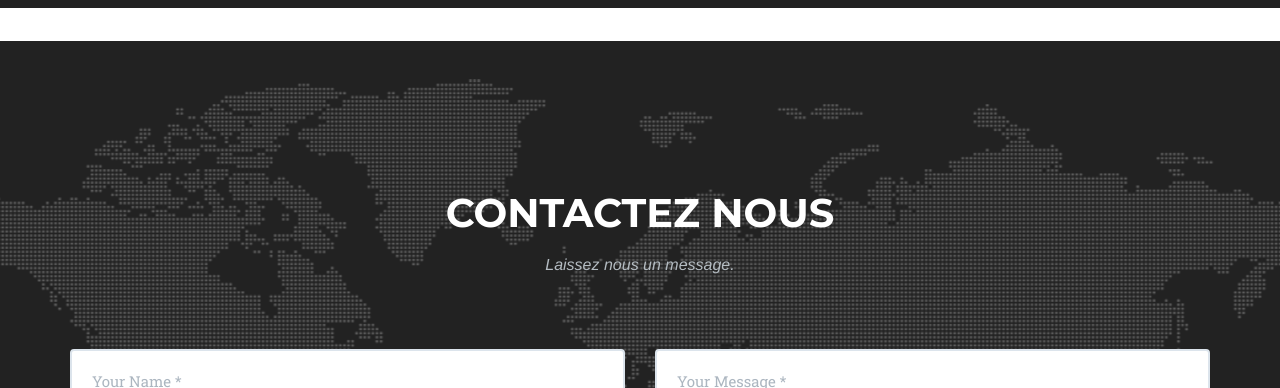
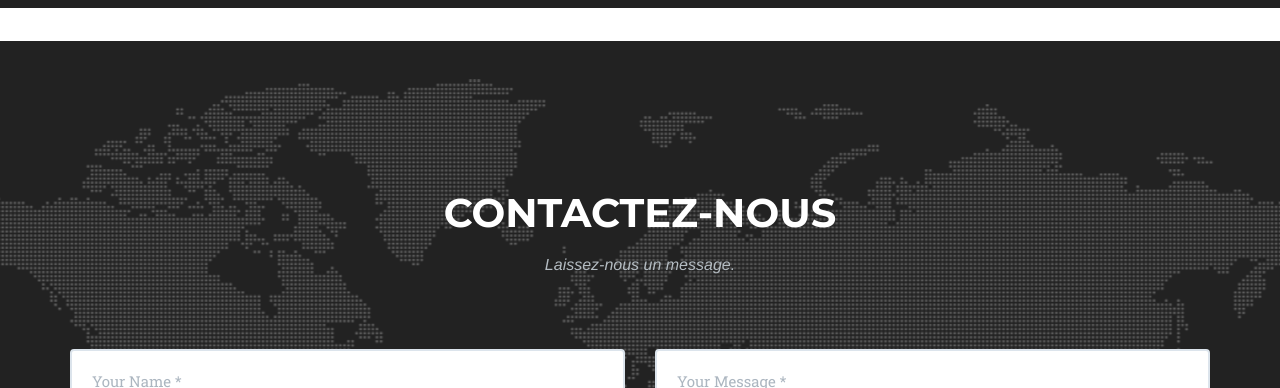
Before and after one commit to servelproject/servel-technologies.io, a Jekyll site: the page built from index.html, in a window 1280 px wide and 900 px high, scrolled down 5516 px. Shown: the part 72-460 px from the top of the window. Built offline with Jekyll 4.4.1, drawn with Linux system fonts in a browser that asks for light colours; some web fonts are replaced.

Commit message:
minor change

```diff
--- a/_includes/contact.html
+++ b/_includes/contact.html
@@ -2,8 +2,8 @@
         <div class="container">
             <div class="row">
                 <div class="col-lg-12 text-center">
-                    <h2 class="section-heading">Contactez nous</h2>
-                    <h3 class="section-subheading text-muted">Laissez nous un message.</h3>
+                    <h2 class="section-heading">Contactez-nous</h2>
+                    <h3 class="section-subheading text-muted">Laissez-nous un message.</h3>
                 </div>
             </div>
             <div class="row">
```
